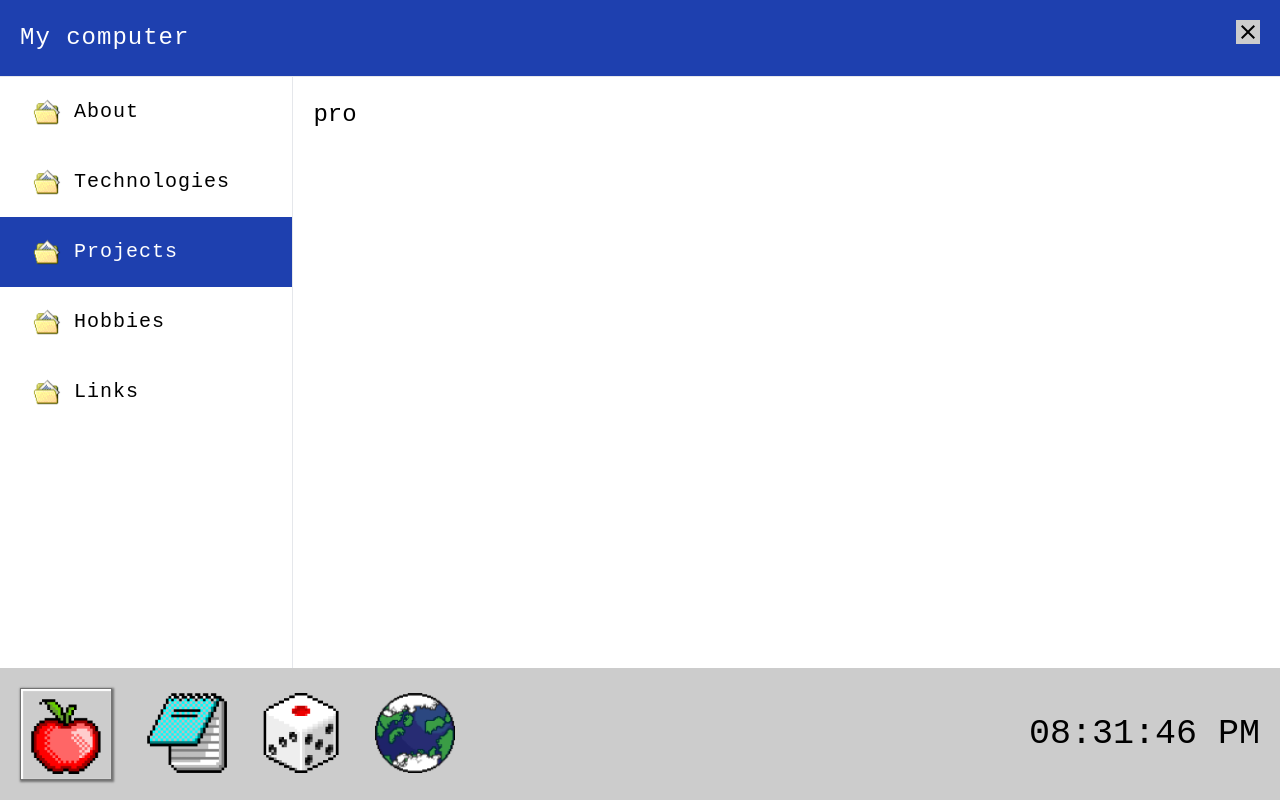
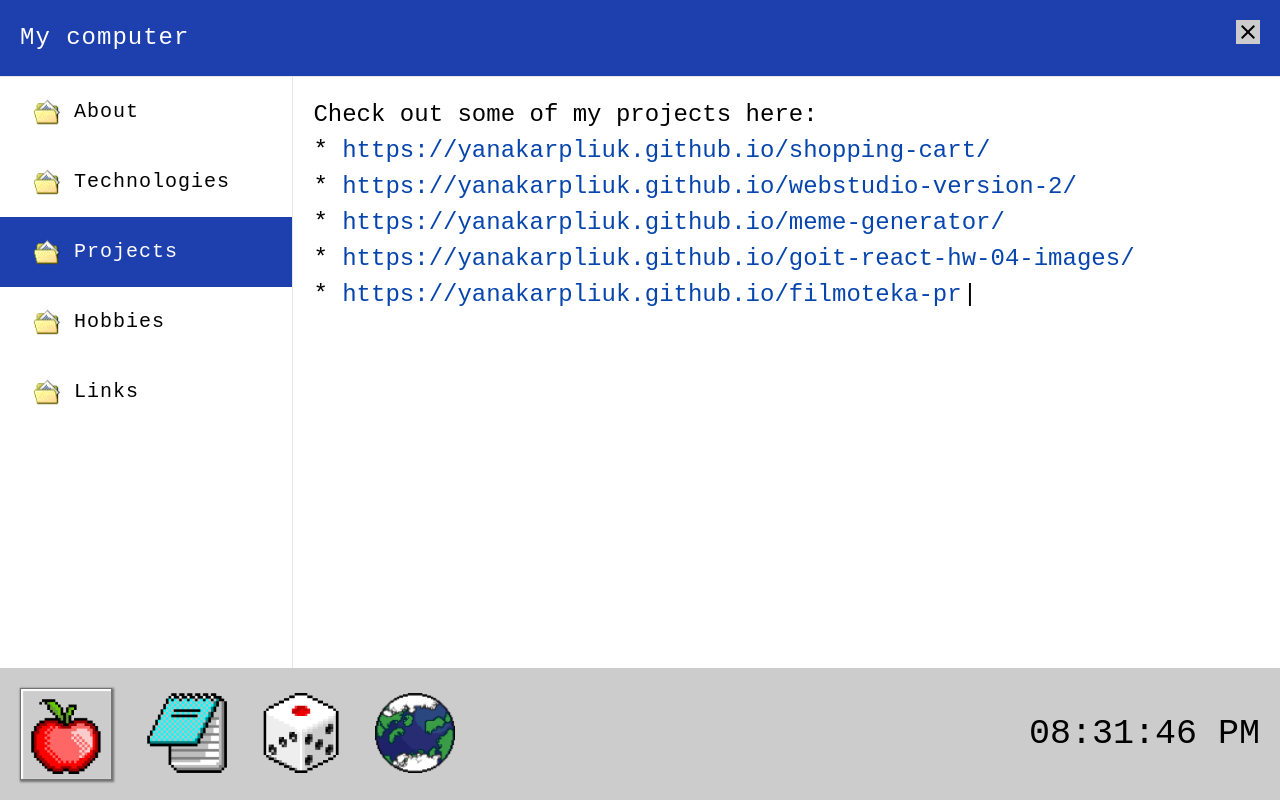
Before and after one commit to YanaKarpliuk/welcome-user-website, a React (Create React App) app: page /#/my-computer/projects in a window 1280 px wide. Built offline with nearby package versions, Linux system fonts and the light colour scheme.

Commit message:
created projects section

```diff
--- a/src/components/MyComputer/Projects.tsx
+++ b/src/components/MyComputer/Projects.tsx
@@ -1,3 +1,43 @@
+import Typewriter from "typewriter-effect";
+
 export default function Projects() {
-  return <div>pro</div>
+  return (
+    <section className="flex-1">
+      <Typewriter
+        onInit={(typewriter) => {
+          typewriter
+            .changeDelay(10)
+            .typeString("<span>Check out some of my projects here:</span><br/>")
+            .typeString(
+              "<span>* <a class='link' href='https://yanakarpliuk.github.io/shopping-cart/' target='_blank'>https://yanakarpliuk.github.io/shopping-cart/</a></span><br/>"
+            )
+            .typeString(
+              "<span>* <a class='link' href='https://yanakarpliuk.github.io/webstudio-version-2/' target='_blank'>https://yanakarpliuk.github.io/webstudio-version-2/</a></span><br/>"
+            )
+            .typeString(
+              "<span>* <a class='link' href='https://yanakarpliuk.github.io/meme-generator/' target='_blank'>https://yanakarpliuk.github.io/meme-generator/</a></span><br/>"
+            )
+            .typeString(
+              "<span>* <a class='link' href='https://yanakarpliuk.github.io/goit-react-hw-04-images/' target='_blank'>https://yanakarpliuk.github.io/goit-react-hw-04-images/</a></span><br/>"
+            )
+            .typeString(
+              "<span>* <a class='link' href='https://yanakarpliuk.github.io/filmoteka-project-group-9/' target='_blank'>https://yanakarpliuk.github.io/filmoteka-project-group-9/</a></span><br/>"
+            )
+            .typeString(
+              "<span>* <a class='link' href='https://yanakarpliuk.github.io/todo-list/' target='_blank'>https://yanakarpliuk.github.io/todo-list/</a></span><br/>"
+            )
+            .typeString(
+              "<span>* <a class='link' href='https://yanakarpliuk.github.io/chat-app/' target='_blank'>https://yanakarpliuk.github.io/chat-app/</a></span><br/>"
+            )
+            .typeString(
+              "<span>* <a class='link' href='https://yanakarpliuk.github.io/weather-app/' target='_blank'>https://yanakarpliuk.github.io/weather-app/</a></span><br/>"
+            )
+            .typeString(
+              "<span>* <a class='link' href='https://yanakarpliuk.github.io/icecream-team-11/' target='_blank'>https://yanakarpliuk.github.io/icecream-team-11/</a></span>"
+            )
+            .start();
+        }}
+      />
+    </section>
+  );
 }
--- a/src/index.css
+++ b/src/index.css
@@ -42,4 +42,7 @@
   .menu-list-item-border:last-child {
     @apply border-b-0;
   }
+  .link {
+    @apply text-blueLink hover:underline
+  }
 }
--- a/tailwind.config.js
+++ b/tailwind.config.js
@@ -6,7 +6,8 @@ module.exports = {
       colors: {
         greenBg: '#067A7B',
         grayBg: '#CCCCCC',
-        darkGray: '#737373'
+        darkGray: '#737373',
+        blueLink: '#0645AD'
       },
       boxShadow: {
         'menuBtn': '1px 1px 2px 1px #737373, inset 1px 1px 1px 1px #fff',
```
